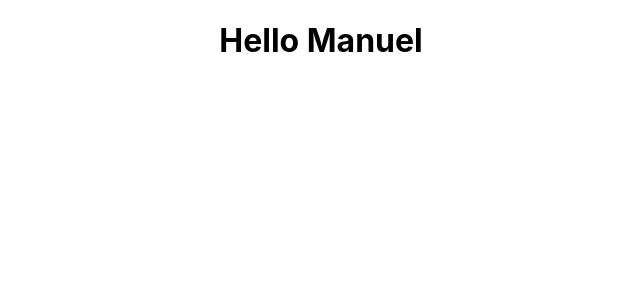
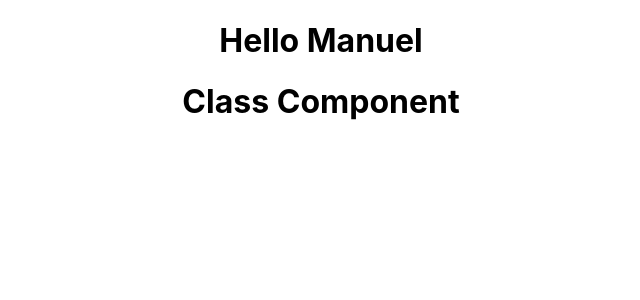
Before and after one commit to manuelwebdev/my-react, a React (Create React App) app: page / in a window 1280 px wide. Shown: the top 300 px of the page, without its empty margins (319-959 px from the left). Built offline with nearby package versions, Linux system fonts and the light colour scheme.

Commit message:
creating Welcome.js

```diff
--- a/src/App.js
+++ b/src/App.js
@@ -2,11 +2,13 @@
 import logo from './logo.svg';
 import './App.css';
 import Greet from './components/Greet';
+import Welcome from './components/Welcome';
 
 function App() {
   return (
     <div className="App">
       <Greet />
+      <Welcome />
     </div>
   );
 }
--- /dev/null
+++ b/src/components/Welcome.js
@@ -0,0 +1,9 @@
+import React, { Component } from 'react'
+
+class Welcome extends Component {
+    render() {
+        return <h1>Class Component</h1>
+    }
+}
+
+export default Welcome
```
